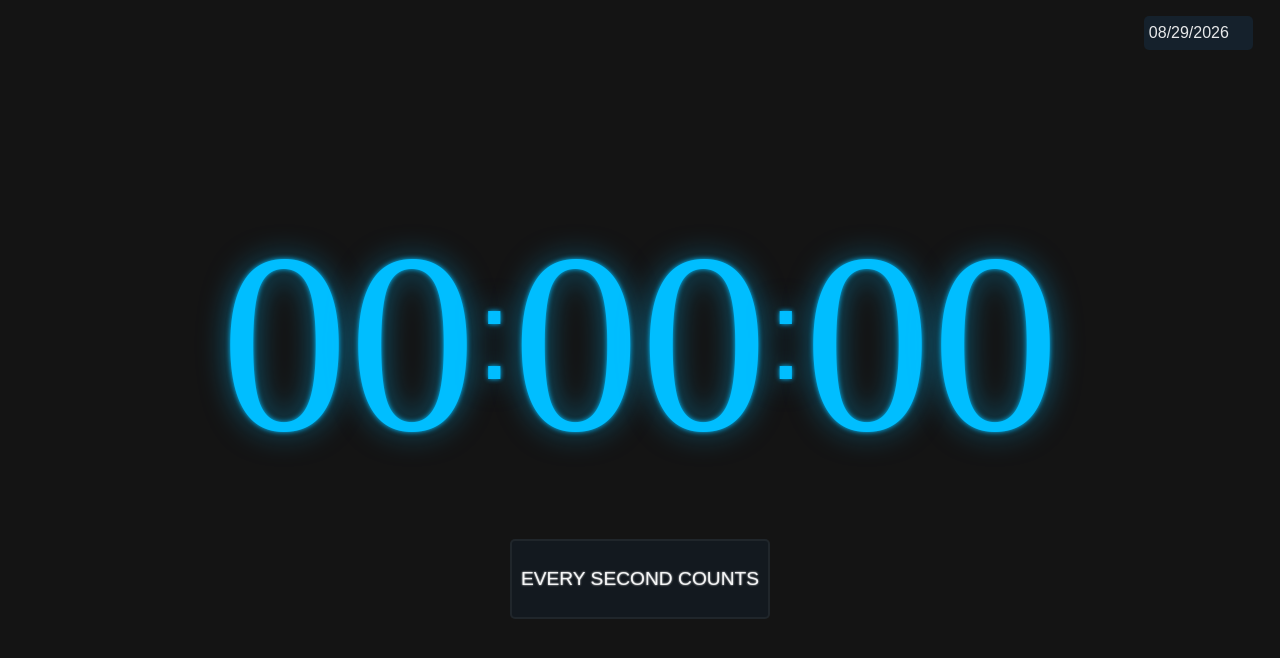
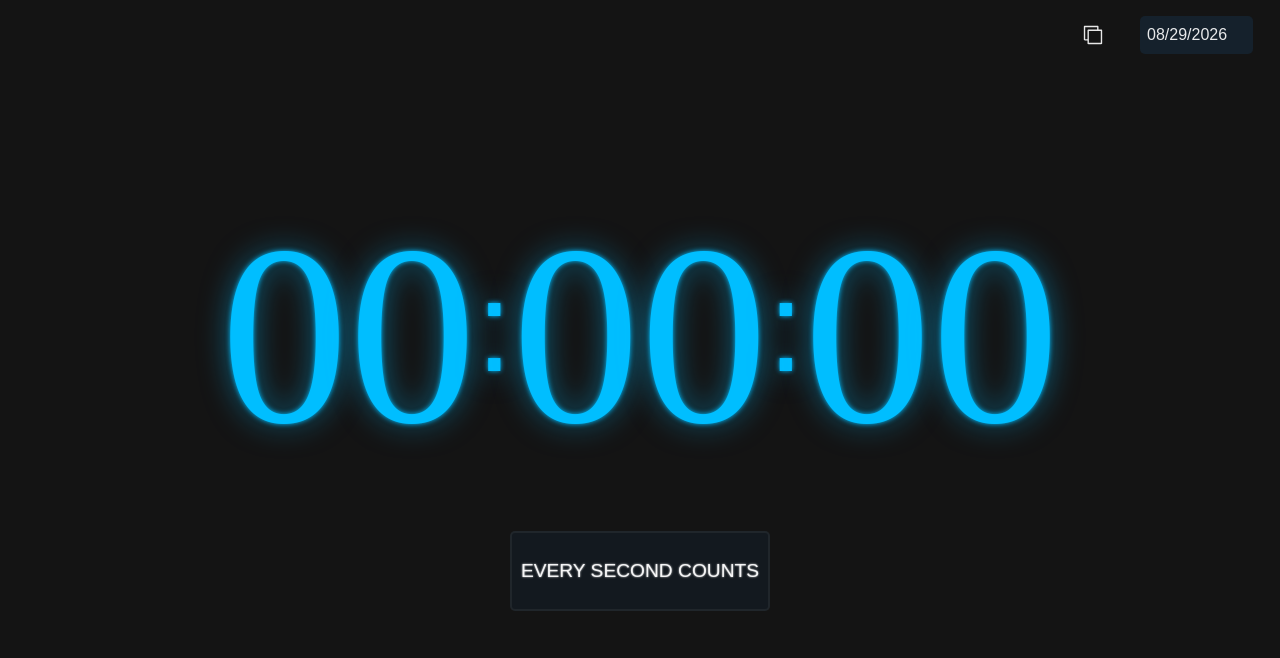
Before and after one commit to Hlee50/everysecondcounts, a React (Vite) app: page / in a window 1280 px wide. Shown: the top 658 px of the page. Built offline with nearby package versions, Linux system fonts and the light colour scheme; a web font is replaced by a local one.

Commit message:
Added button to copy timer link

```diff
--- a/src/App.css
+++ b/src/App.css
@@ -6,3 +6,26 @@
     min-height: 100dvh;
     gap: 3rem;
 }
+
+.copy-button {
+    display: flex;
+    align-items: center;
+    justify-items: center;
+    background: transparent;
+    position: absolute;
+    top: 1rem;
+    right: 10.5rem;
+    width: 2.36rem;
+    height: 2.36rem;
+    border: 2px solid transparent;
+    border-radius: 5px;
+}
+
+.copy-button:hover {
+    background-color: rgba(30, 144, 255, 0.1);
+    border-color: rgba(255, 255, 255, 0.2);
+}
+
+.copy-button:active {
+    background-color: rgba(30, 144, 255, 0.2);
+}
--- a/src/App.tsx
+++ b/src/App.tsx
@@ -2,6 +2,8 @@ import { useState } from 'react'
 import { DatePicker } from './components/DatePicker'
 import { Timer } from './components/Timer'
 import { Sign } from './components/Sign'
+import copy from "./assets/images/iconmonstr-copy-lined.svg"
+import check from "./assets/images/iconmonstr-check-mark-lined.svg"
 import './App.css'
 
 function App() {
@@ -22,9 +24,23 @@ function App() {
   }
 
   const [selectedDate, setSelectedDate] = useState<Date>(parsedDate);
+  const [copied, setCopied] = useState(false);
+
+  const handleCopy = async () => {
+    try {
+      await navigator.clipboard.writeText(window.location.href);
+      setCopied(true);
+      setTimeout(() => setCopied(false), 3000);
+    } catch (error) {
+      console.error("Failed to copy link:", error);
+    }
+  };
 
   return (
     <>
+      <button className="copy-button" onClick={handleCopy} aria-label={copied ? "Copied" : "Copy"} title={copied ? "Link copied" : "Copy link"}>
+        <img src={copied ? check : copy} alt="" />
+      </button>
       <DatePicker selectedDate={selectedDate} setSelectedDate={setSelectedDate}/>
       <div className="timer-container">
         <Timer countdownDate={selectedDate}/>
--- a/src/components/DatePicker.css
+++ b/src/components/DatePicker.css
@@ -11,12 +11,13 @@
     width: 8vw;
     font-size: 100%;
     padding-left: 5%;
-    border: none;
+    border: 2px solid transparent;
     border-radius: 5px;
 }
 
 .react-datepicker__input-container input:focus {
-    outline: 2px solid rgba(255, 255, 255, 0.2);
+    outline: none;
+    border-color: rgba(255, 255, 255, 0.2);
 }
 
 .react-datepicker{
--- a/src/index.css
+++ b/src/index.css
@@ -1,3 +1,4 @@
 body {
     background-color: rgb(20,20,20);
+    margin: 0;
 }
```
